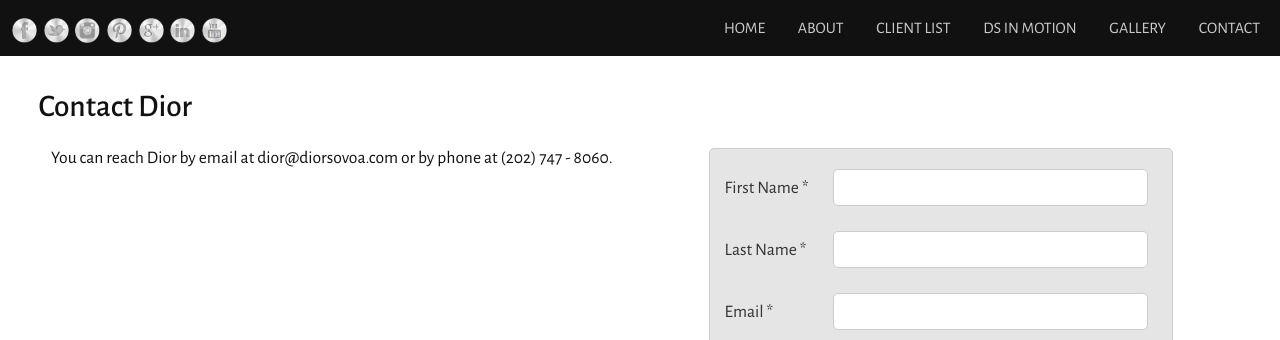
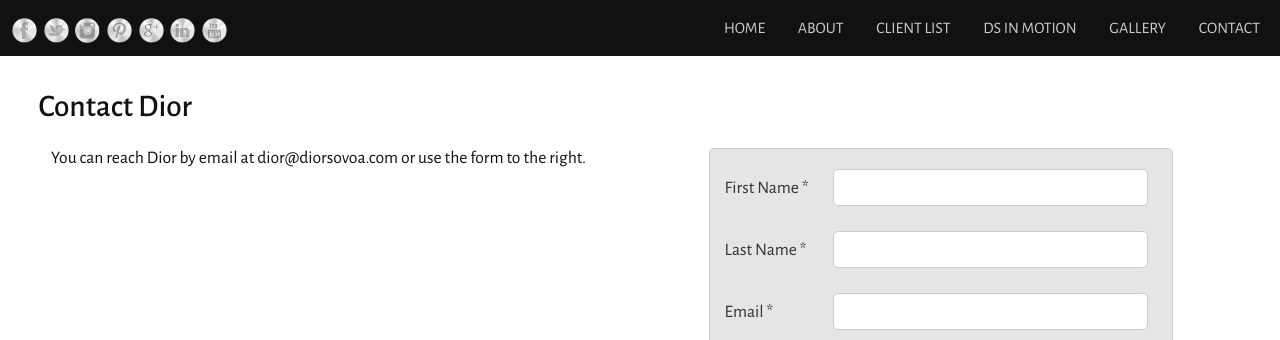
Before and after one commit to skyfaerie/dior-sovoa, a Jekyll site: the page built from contact/index.html, in a window 1280 px wide. Shown: the top 340 px of the page. Built offline with Jekyll 4.4.1, drawn with Linux system fonts in a browser that asks for light colours; Markdown is read by kramdown in place of the engine named in the settings.

Commit message:
removed phone number

```diff
--- a/contact/index.html
+++ b/contact/index.html
@@ -7,31 +7,11 @@ title: Contact
   <h1>Contact Dior</h1>
 
   <div class="details">
-    <p>You can reach Dior by email at dior@diorsovoa.com or by phone at (202) 747 - 8060.</p>
+    <p>You can reach Dior by email at dior@diorsovoa.com or use the form to the right.</p>
 
   </div>
 
   <div class="form-wrap">
-    <!-- <form>
-      <div class="field-row">
-        <label>First Name:</label>
-        <input type="text" name="firstName" placeholder="First Name">
-      </div>
-      <div class="field-row">
-        <label>Last Name:</label>
-        <input type="text" name="lastName" placeholder="Last Name">
-      </div>
-      <div class="field-row">
-        <label>Email Address:</label>
-        <input type="text" name="emailAddr" placeholder="email@address.com">
-      </div>
-      <div class="field-row">
-        <label>Message:</label>
-        <!-- <input type="text" name="" placeholder> --><!--
-        <textarea placeholder="send message here"></textarea>
-      </div>
-    </form> -->
-
     <form action="https://docs.google.com/forms/d/1uFmovuf3lcYoewtEF261t0oDkm6gwAvk5I66zWU6NeE/formResponse" method="POST" id="ss-form" target="_self" onsubmit="">
       <div role="list">
         <div class="ss-form-question errorbox-good field-row" role="listitem">
```
